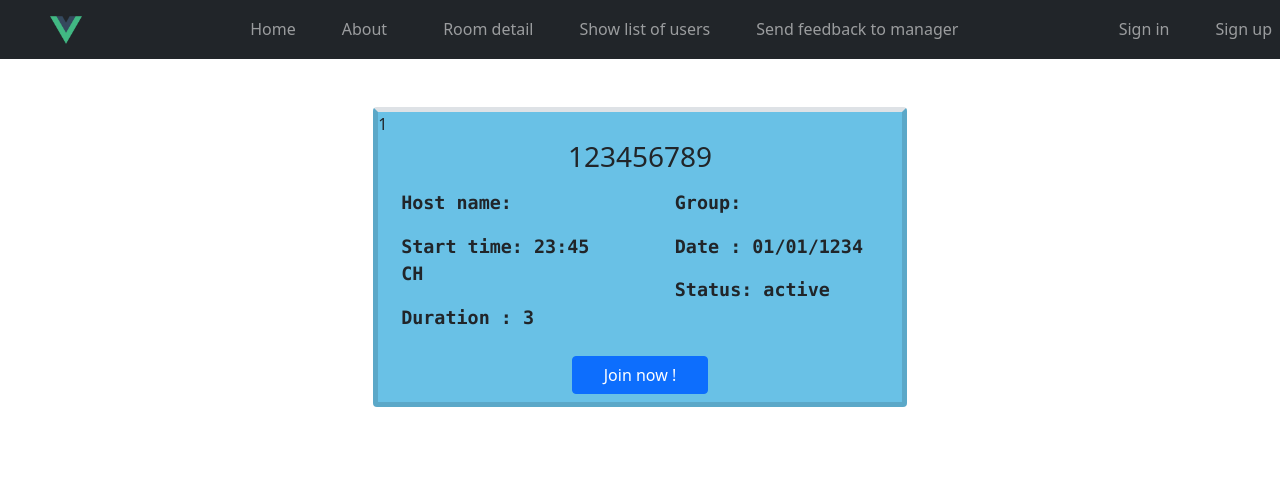
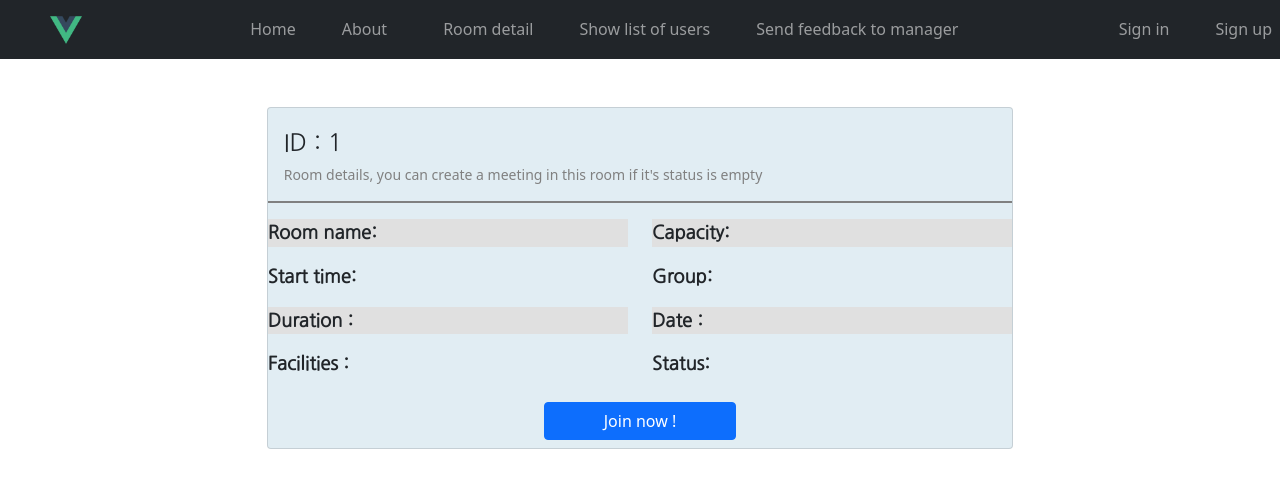
Before and after one commit to idiosyncrasy00/Group2Proj, a Vue app in the folder client/: page /findRoom/1 in a window 1280 px wide. Shown: the top 488 px of the page. Built offline with nearby package versions, Linux system fonts and the light colour scheme; no server answers.

Commit message:
edit home, roomdetail view

```diff
--- a/client/src/assets/variables.css
+++ b/client/src/assets/variables.css
@@ -1,5 +1,5 @@
 :root {
   --font-family: "Roboto", "Helvetica", "Arial", sans-serif;
   --primary-color: #333a4b;
-	--bg-color: #69C1E6;
+	--bg-color: #E1EDF3;
 }
--- a/client/src/views/Home/Home.vue
+++ b/client/src/views/Home/Home.vue
@@ -4,70 +4,60 @@
   </Container> -->
 
   <div>
-    <img
-      id="font-image"
-      src="../../assets/phonghop.jpg"
-      class="bg-img"
-      alt=""
-    />
     <div id="container">
-      <div
-        class="col-lg-6 order-1 order-lg-2 hero-img aos-init aos-animate"
-        data-aos="zoom-in"
-        data-aos-delay="100"
-      >
-        <div id="text-area">
-          <img src="../../assets/logo.png" class="img-fluid animated" alt="" />
-          <h1>Better Solutions For Your Meeting Rooms</h1>
-          <h2>We are team of talented team meeting rooms management</h2>
-          <div class="d-flex justify-content-center justify-content-lg-start">
-            <!-- <a href="#about" class="btn-get-started scrollto">Get Started</a> -->
+			<div class = "d-flex flex-row justify-content-center mt-5 mx-auto" id="slider">
+				<div class="btn btn-prev col-sm-1" aria-label="Previous slide" @click="slide(-1)">
+						&#10094;
+				</div>
+				<div class= "col-sm-10">
+					<transition-group tag="div" :name="transitionName" class="slides-group">
+						<img v-if="show" :key="current" class="slide" :src="slides[current].name">
+					</transition-group>
+				</div>
+				<div class="btn btn-next col-sm-1" aria-label="Next slide" @click="slide(1)">
+						&#10095;
 					</div>
 			</div>
-      </div>
-      <div class="row">
-        <div class="col-sm-3">
-          <div class="card">
-            <div class="card-body" style="width: 18rem">
-              <div class="card-title">
-                <h1>Title</h1>
-              </div>
-              <div class="card-text">Info</div>
+			<div class = "row mt-4">
+				<div class = "card col-sm-7" >
+					<h3> Card title </h3>
+					<p>Lorem Ipsum is simply dummy text of the printing and typesetting industry.
+					Lorem Ipsum has been the industry's standard dummy text ever since the 1500s,
+					when an unknown printer took a galley of type and scrambled it to make a type
+					specimen book. It has survived not only five centuries, but also the leap into
+					electronic typesetting, remaining essentially unchanged. It was popularised in
+					the 1960s with the release of Letraset sheets containing Lorem Ipsum passages,
+					and more recently with desktop publishing software like Aldus PageMaker including
+					versions of Lorem Ipsum.
+					</p>
 				</div>
 			</div>
-        </div>
-        <div class="col-sm-3">
-          <div class="card">
-            <div class="card-body" style="width: 18rem">
-              <div class="card-title">
-                <h1>Title</h1>
-              </div>
-              <div class="card-text">Info</div>
+			<div class = "d-flex flex-row-reverse mt-3">
+				<div class = "card col-sm-7 end-0" >
+					<h3> Card title </h3>
+					<p>Lorem Ipsum is simply dummy text of the printing and typesetting industry.
+					Lorem Ipsum has been the industry's standard dummy text ever since the 1500s,
+					when an unknown printer took a galley of type and scrambled it to make a type
+					specimen book. It has survived not only five centuries, but also the leap into
+					electronic typesetting, remaining essentially unchanged. It was popularised in
+					the 1960s with the release of Letraset sheets containing Lorem Ipsum passages,
+					and more recently with desktop publishing software like Aldus PageMaker including
+					versions of Lorem Ipsum.
+					</p>
 				</div>
 			</div>
-        </div>
-      </div>
-
-      <div class="row">
-        <div class="col-sm-3">
-          <div class="card">
-            <div class="card-body" style="width: 18rem">
-              <div class="card-title">
-                <h1>Title</h1>
-              </div>
-              <div class="card-text">Info</div>
-            </div>
-          </div>
-        </div>
-        <div class="col-sm-3">
-          <div class="card">
-            <div class="card-body" style="width: 18rem">
-              <div class="card-title">
-                <h1>Title</h1>
-              </div>
-              <div class="card-text">Info</div>
-            </div>
-          </div>
+			<div class = "row mt-4">
+				<div class = "card col-sm-7" >
+					<h3> Card title </h3>
+					<p>Lorem Ipsum is simply dummy text of the printing and typesetting industry.
+					Lorem Ipsum has been the industry's standard dummy text ever since the 1500s,
+					when an unknown printer took a galley of type and scrambled it to make a type
+					specimen book. It has survived not only five centuries, but also the leap into
+					electronic typesetting, remaining essentially unchanged. It was popularised in
+					the 1960s with the release of Letraset sheets containing Lorem Ipsum passages,
+					and more recently with desktop publishing software like Aldus PageMaker including
+					versions of Lorem Ipsum.
+					</p>
 				</div>
 			</div>
     </div>
@@ -87,14 +77,41 @@ export default {
   data() {
     return {
       currentUser: null,
-      //navKey: 0,
+			//slider variable
+      current: 0,
+			direction: 1,
+			transitionName: "fade",
+			show: false,
+			slides: [
+				{name: 'https://dbijapkm3o6fj.cloudfront.net/resources/23954,1004,1,6,4,0,600,450/-4601-/20191018171420/meeting-rooms.jpeg'},
+				{name: 'https://thehive.com.vn/wp-content/uploads/2019/07/DSC_9987-1-1.jpg'},
+				{name: 'https://image.freepik.com/free-photo/office-chair-meeting-room-asian_1262-2280.jpg'},
+				{name: 'https://st.focusedcollection.com/3839757/i/650/focused_178412772-stock-photo-asian-business-people-talking-meeting.jpg'},
+				{name: 'http://halioshotelhalong.com/images/upload/nha-hang/phonghop-1.jpg'},
+			]
     };
   },
   components: {
     Footer,
     axios,
   },
-  method: {},
+  methods: {
+    slide(dir) {
+      this.direction = dir;
+      dir === 1
+        ? (this.transitionName = "slide-next")
+        : (this.transitionName = "slide-prev");
+      var len = this.slides.length;
+      this.current = (this.current + dir % len + len) % len;
+    }
+  },
+	mounted() {
+    this.show = true;
+
+		setInterval(() => {
+				this.current = (this.current + 1) % this.slides.length;
+		}, 3000);
+  },
   async created() {
     console.log(localStorage.getItem("accesstoken")); //null
     axios
@@ -115,23 +132,41 @@ export default {
 </script>
 
 <style>
-#bgimg {
-  background-image: url("../../assets/phonghop.jpg");
-}
-#container {
-  margin-left: 500px;
+.container{
+	overflow: hidden;
 }
 
-img.bg-img {
-  width: 100%;
+
+
+/* SLIDER STYLES */
+#slider {
+	width: 80%;
+  height: 70vh;
+	position: relative;
 }
-#font-image {
-  height: 600px;
-  width: 1000px;
-  margin-left: auto;
-  margin-right: auto;
-  display: block;
+slides-group{
 }
-.logo {
+.slide {
+  width: 83.5%;
+  height: 100%;
+  position: absolute;
+  align-items: center;
+  justify-content: center;
+	overflow: hidden;
 }
+
+.btn {
+  cursor: pointer;
+  display: flex;
+  justify-content: center;
+  align-items: center;
+  height: 100%;
+  transition: transform 0.5s ease-in-out;
+  user-select: none;
+}
+
+.btn:hover{
+	background: #e6f3ff
+}
+
 </style>
--- a/client/src/views/Rooms/FindRoom.vue
+++ b/client/src/views/Rooms/FindRoom.vue
@@ -71,19 +71,20 @@
                     status: room.status,
                   },
                 }"
+								style="text-decoration: none;"
               >
                 <h5 class="card-title text-center text-dark">
-                  {{ room.id }}
+                  ID : {{ room.id }}
                 </h5>
               </router-link>
               <div class="row">
                 <div class="card-text col-sm-7">
                   <h6>Date: {{ room.roomname }}</h6>
-                  <h6>Start time: {{ room.capacity }}</h6>
+                  <h6>Capacity: {{ room.capacity }}</h6>
                 </div>
                 <div class="card-text col-sm-5">
-                  <h6>Status: {{ room.facilities }}</h6>
-                  <h6>Duration: {{ room.status }}</h6>
+                  <h6>Facility: {{ room.facilities }}</h6>
+                  <h6>Status: {{ room.status }}</h6>
                 </div>
               </div>
             </div>
@@ -113,20 +114,21 @@ export default {
       },
       //roomlist: "",
       rooms: [
-        // {
-        //   id: this.roomlist.id,
-        //   roomname: this.roomlist.roomname,
-        //   capacity: this.roomlist.capacity,
-        //   facilities: this.roomlist.facilities,
-        //   status: this.roomlist.status,
-        // },
-        // {
-        //   id: 123456789,
-        //   roomname: "",
-        //   capacity: "",
-        //   facilities: "",
-        //   status: "active",
-        // },
+					{
+           id: this.roomlist.id,
+           roomname: this.roomlist.roomname,
+           capacity: this.roomlist.capacity,
+           facilities: this.roomlist.facilities,
+           status: this.roomlist.status,
+					},
+				/*
+         {
+           id: 45454545,
+           roomname: "hop thuong niens",
+           capacity: "15 p",
+           facilities: "1 ban 2 ghr",
+           status: "active",
+         },*/
         // {
         //   id: 453452123,
         //   roomname: "",
--- a/client/src/views/Rooms/RoomDetails.vue
+++ b/client/src/views/Rooms/RoomDetails.vue
@@ -2,25 +2,27 @@
   <div>
     <!--h1>Room details page</h1-->
     <div
-      class="card col-sm-5 mx-auto mt-5 border-top border-5 rounded"
-      style="background-color: var(--bg-color)"
+      class="card col-sm-7 mx-auto mt-5 rounded"
+			style="background-color: var(--bg-color)"
     >
-      {{ this.id }}
-      {{ this.roomname }}
-      {{ this.capacity }}
-      {{ this.facilities }}
-      {{ this.status }}
-      <h3 class="mt-1 mx-auto">{{ info.meetingID }}</h3>
+
+      <div class="card-body mb-2">
+				<h3 class="title-text mt-1 mx-auto">ID : {{ this.id }}</h3>
+				<p class="card-text note small">Room details, you can create a meeting in this room if it's status is empty</p>
+			</div>
+
       <div class="row mt-2">
-        <div class="col-sm-5 mx-auto">
-          <p class="info-text">Host name:</p>
-          <p class="info-text">Start time: {{ info.startingTime }}</p>
-          <p class="info-text">Duration : {{ info.during }}</p>
+        <div class="col-sm-6 mx-0 info-list">
+          <p class="head-text">Room name: <span	class="info-text">{{ this.roomname }}</span></p>
+          <p class="head-text">Start time: <span	class="info-text"> {{ this.startingTime }}</span></p>
+          <p class="head-text">Duration : <span	class="info-text"> {{ this.during }}</span></p>
+					<p class="head-text">Facilities : <span	class="info-text"> {{ this.facilities }}</span></p>
         </div>
-        <div class="col-sm-5 mx-auto">
-          <p class="info-text">Group:</p>
-          <p class="info-text">Date : {{ info.reseverDate }}</p>
-          <p class="info-text">Status: {{ info.status }}</p>
+        <div class="col-sm-6 mx-0 info-list">
+					<p class="head-text">Capacity: <span	class="info-text"> {{ this.capacity }}</span></p>
+          <p class="head-text">Group:</p>
+          <p class="head-text">Date : <span	class="info-text"> {{ this.reseverDate }}</span></p>
+          <p class="head-text">Status: <span	class="info-text"> {{ this.status }}</span></p>
         </div>
       </div>
       <div class="row mt-2 mb-2">
@@ -75,9 +77,29 @@ export default {
 </script>
 
 <style>
-.info-text {
+@import url('https://fonts.googleapis.com/css2?family=Nanum+Gothic&family=Open+Sans:wght@300;400&display=swap');
+.head-text {
   font-size: 1.15em;
-  font-family: "Lucida Console", "Courier New", monospace;
+	font-family: 'Nanum Gothic', sans-serif;
   font-weight: bold;
 }
+.title-text {
+  font-size: 1.5em;
+	font-family: 'Nanum Gothic', sans-serif;
+  font-weight: normal;
+}
+.info-text {
+  font-size: 1em;
+	font-family: 'Nanum Gothic', sans-serif;
+  font-weight: normal;
+}
+.card-body{
+	border-bottom: 2px gray solid;
+}
+.note{
+	color : gray;
+}
+div.info-list>p:nth-of-type(odd) {
+  background: #e0e0e0	;
+}
 </style>
```
Lines whose indentation alone changed are shown as unchanged.
